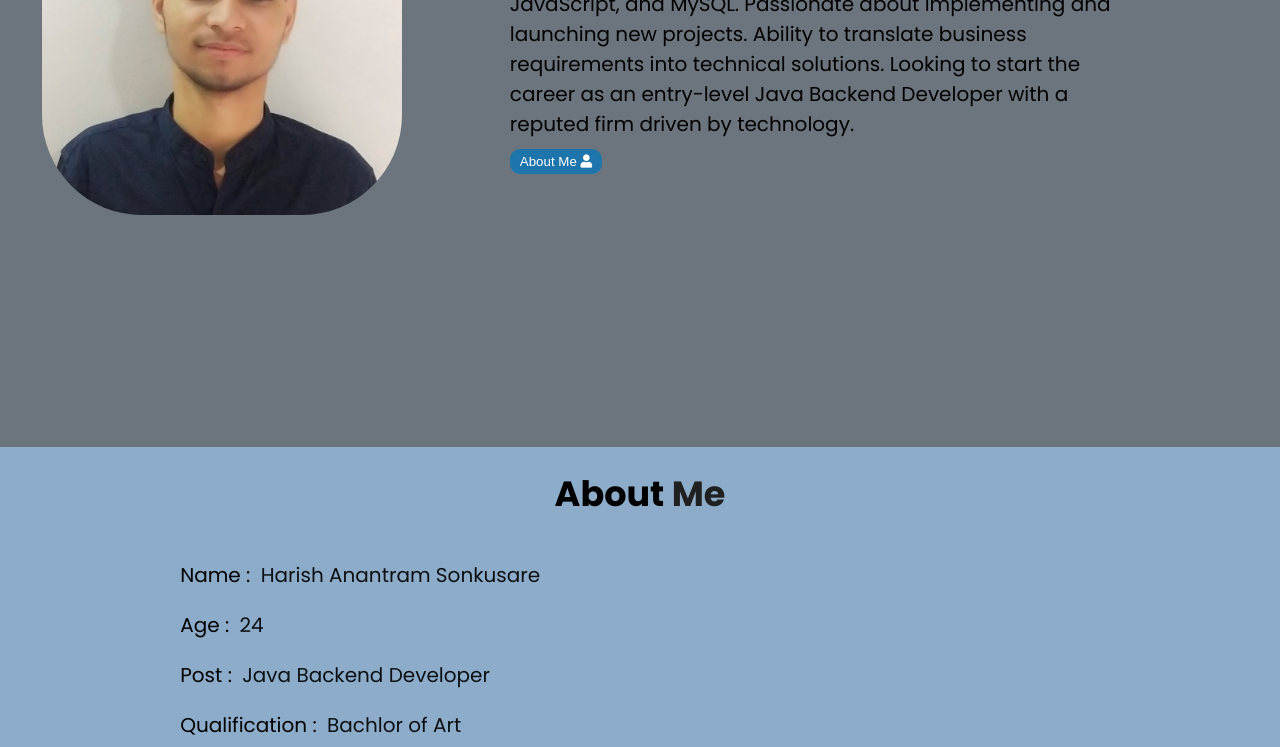
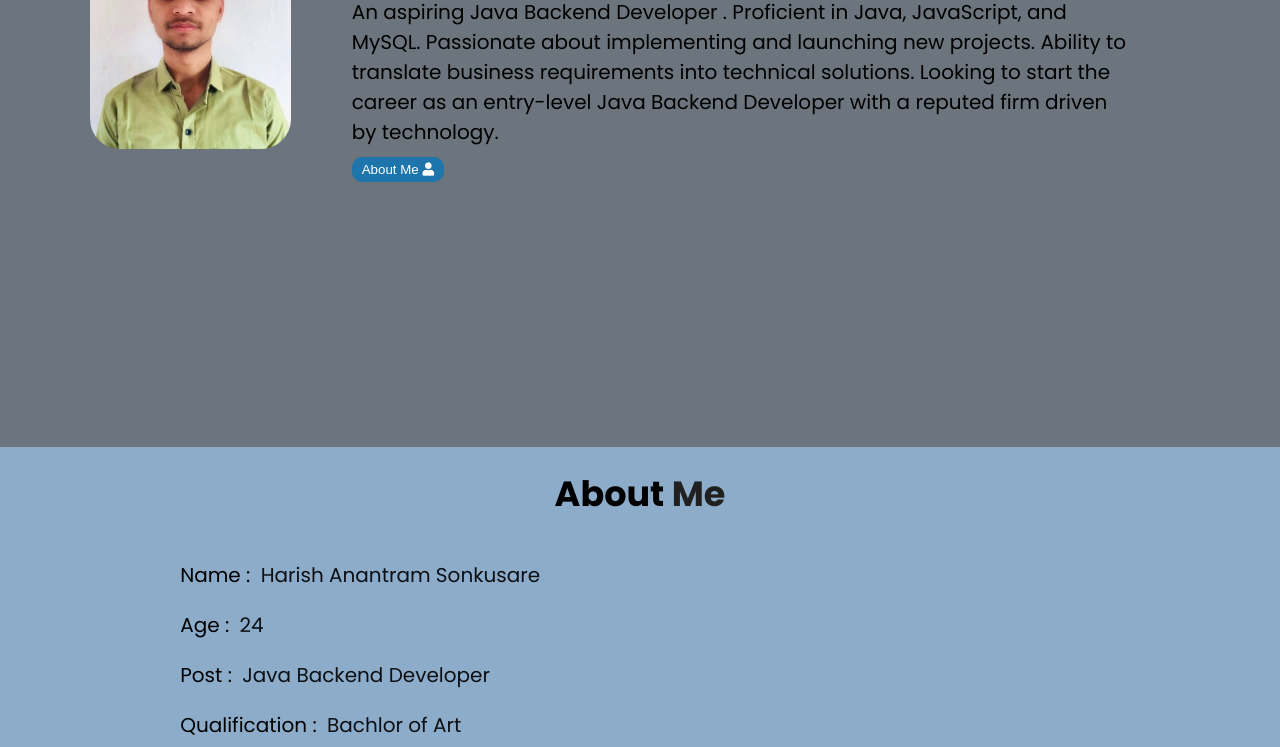
Before and after one commit to Harish7775/Harish7775.github.io, a plain HTML site: page index.html in a window 1280 px wide. Shown: the part 353-1100 px from the top of the page. Drawn offline with nearby package versions, Linux system fonts and the light colour scheme; a script that the page names is missing.

Commit message:
change profile

```diff
--- a/index.html
+++ b/index.html
@@ -39,7 +39,7 @@
     <section class="home" id="home">
         <div class="home1">
           <div class="mypic">
-            <img src="mypic.jpg" alt="">
+            <img src="profile.jpg" alt="">
         </div>
         <div class="p">
         <h1>I'm <span id="deshpandey">Harish Sonkusare</span></h1>
--- a/style.css
+++ b/style.css
@@ -162,7 +162,7 @@ header .navbar ul li a:hover {
 .mypic img{
   /* border: 1px solid red; */
   width: 100%;
-  border-radius: 100px;
+  border-radius: 30px;
   margin-left: -30%;
 }
 .btn {
```
Also changed, not shown: mypic.jpg (deleted), profile.jpg (added).
